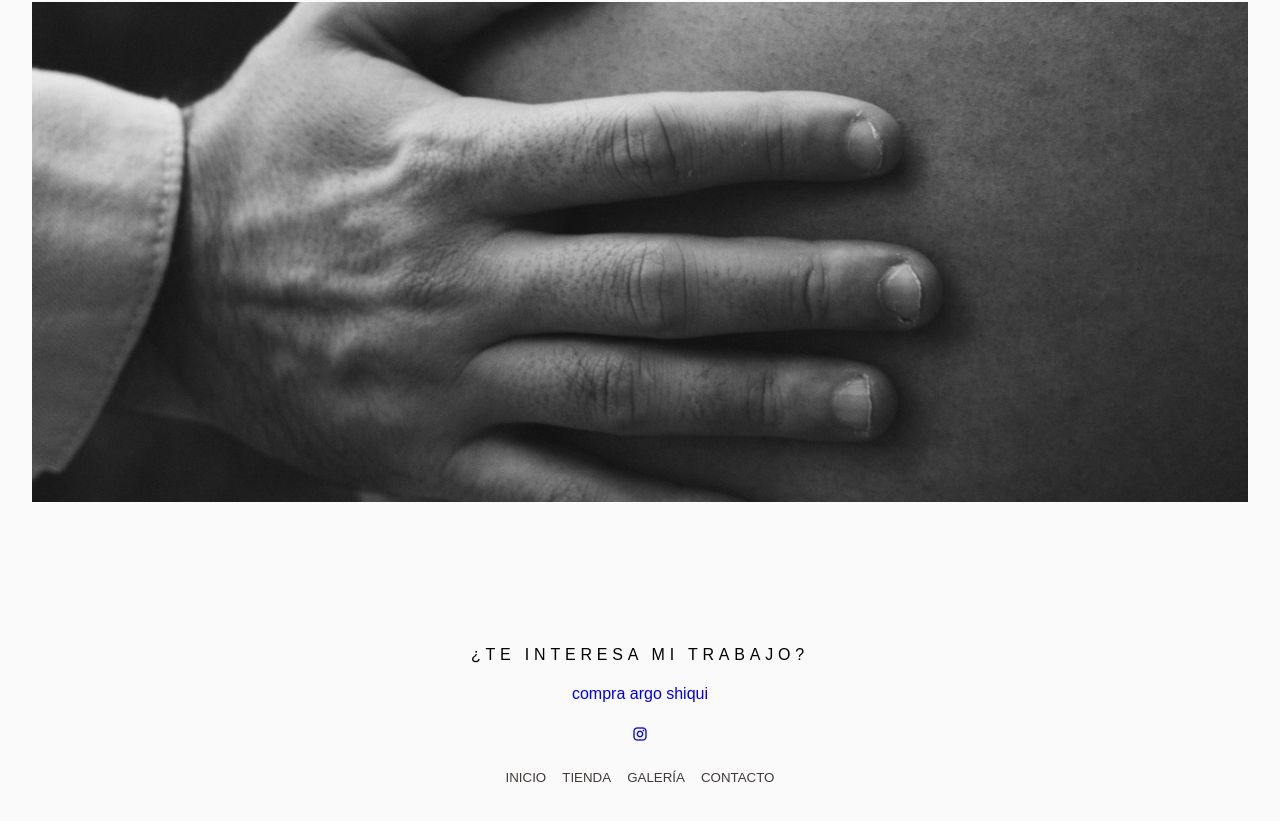
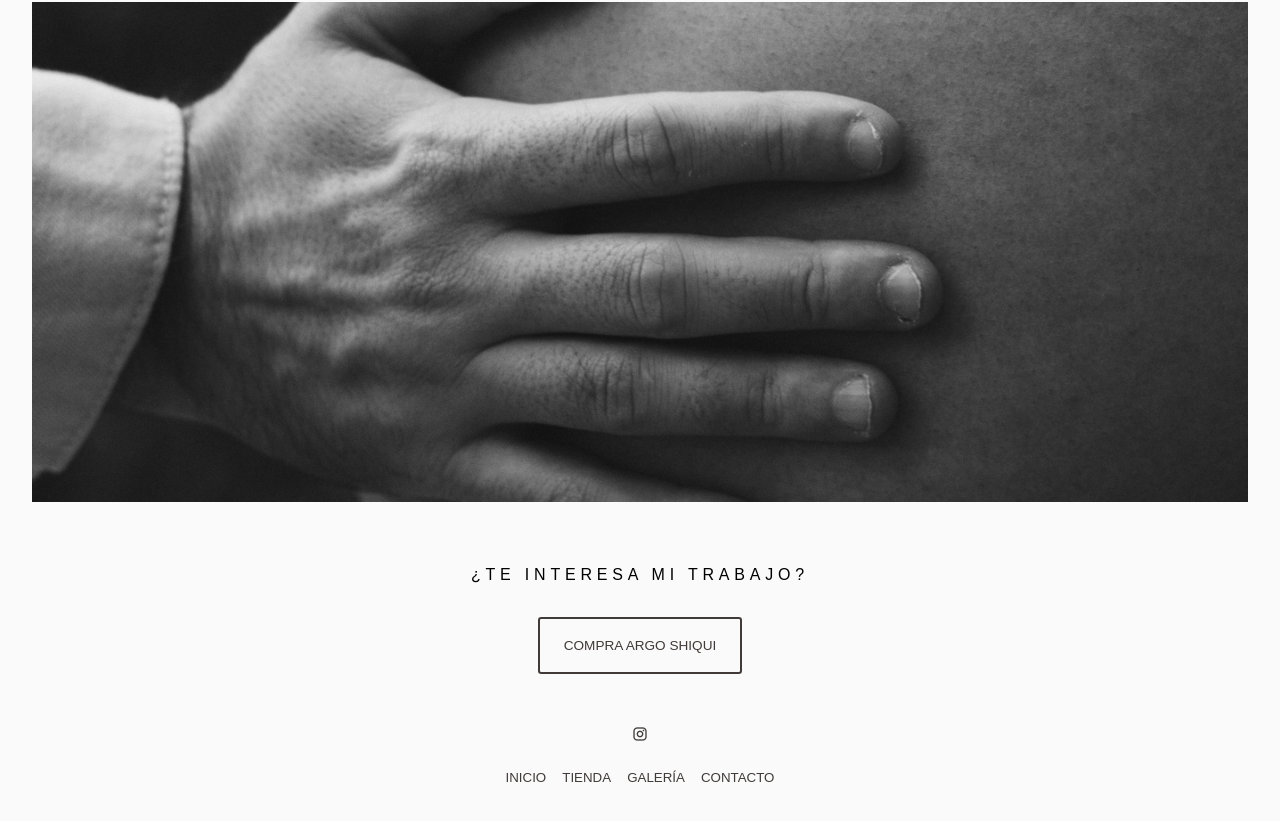
Before and after one commit to airin181/irenemerino-photo, a Vue app: page / in a window 1280 px wide. Shown: the part 1767-2588 px from the top of the page. Built offline with nearby package versions, Linux system fonts and the light colour scheme; a web font is replaced by a local one.

Commit message:
footer + fonts

```diff
--- a/src/assets/base.scss
+++ b/src/assets/base.scss
@@ -95,7 +95,22 @@ li {
   padding: 1rem 1.5rem;
   border-width: unset;
   background-color: unset;
-  border-radius: 0.5rem;
+  border-radius: 0.2rem;
   cursor: pointer;
   width: fit-content;
+  border: 2px solid color.$dark;
+  color: color.$dark;
+  text-transform: uppercase;
+  font-size: 0.85rem;
+  &:hover {
+    background-color: color.$dark;
+    color: color.$white;
+  }
 }
+i {
+  display: flex;
+  color: color.$dark;
+  &::before {
+    font-size: 1.2rem;
+  }
+}
--- a/src/assets/styles/components/footer/_footer.scss
+++ b/src/assets/styles/components/footer/_footer.scss
@@ -15,6 +15,8 @@
     flex-direction: column;
     justify-content: center;
     align-items: center;
+    gap: 1rem;
+    margin-bottom: 2rem;
   }
   .nav-menu {
     .desktop-menu {
--- a/src/assets/styles/variables/_fonts.scss
+++ b/src/assets/styles/variables/_fonts.scss
@@ -11,6 +11,8 @@
   font-weight: 700; /* Bold */
   font-style: normal;
 }
+
+//crimson:
 @import url('https://fonts.googleapis.com/css2?family=Crimson+Pro:ital,wght@0,200..900;1,200..900&display=swap');
 
 // fonts
--- a/src/components/Footer.vue
+++ b/src/components/Footer.vue
@@ -2,7 +2,7 @@
 .footer
     section.claimer
         h3.title ¿TE INTERESA MI TRABAJO?
-        RouterLink(:to="{name: shop}")  compra argo shiqui
+        RouterLink.btn(:to="{ name: 'shop' }") compra argo shiqui
     section.rr-ss
         a(href="https://www.instagram.com/irenemerino_photo/", target="_blank")
             i.mdi.mdi-instagram
--- a/src/views/HomeView.vue
+++ b/src/views/HomeView.vue
@@ -12,7 +12,6 @@
         h3.title Featured posts
         p.p "Lorem ipsum dolor sit amet, consectetur adipiscing elit, sed do eiusmod tempor incididunt ut labore et dolore magna aliqua. Ut enim ad minim veniam, quis nostrud exercitation ullamco laboris nisi ut aliquip ex ea commodo consequat. Duis aute irure dolor in reprehenderit in voluptate velit esse cillum dolore eu fugiat nulla pariatur. Excepteur sint occaecat cupidatat non proident, sunt in culpa qui officia deserunt mollit anim id est laborum."
     .parallax.parallax-3
-    section
 </template>
 <script setup lang="ts">
 import { useI18n } from 'vue-i18n'
```
